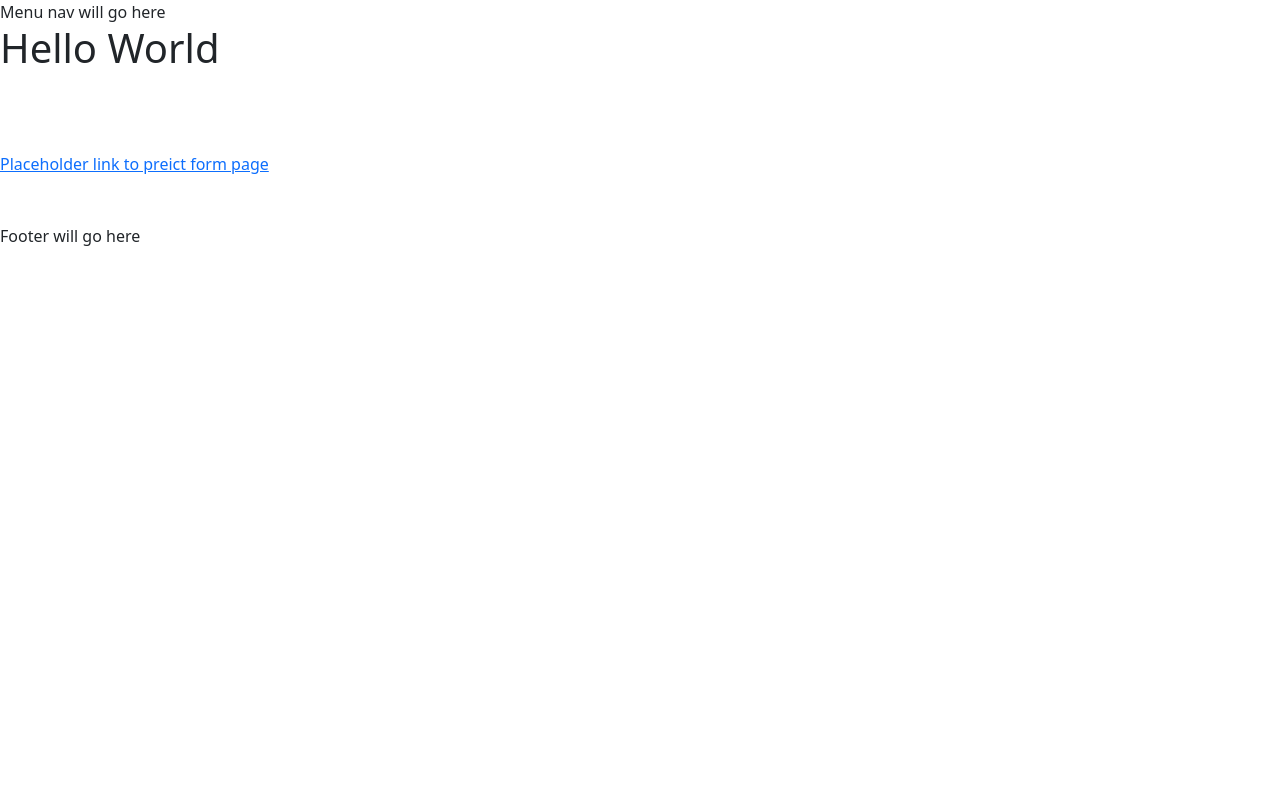
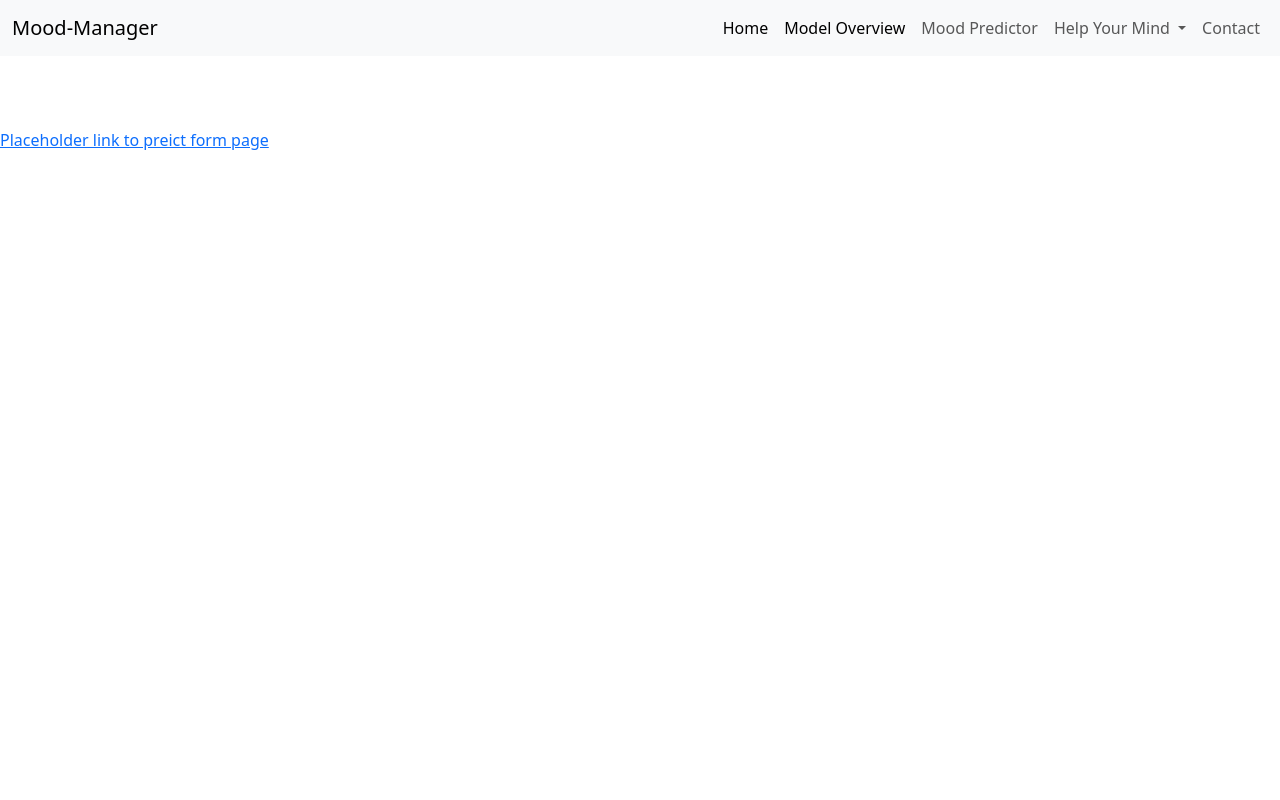
Before and after one commit to AlistairDriscoll/mood-manager, a Django app: page / in a window 1280 px wide. Run offline with Django 5.2, Linux system fonts and the light colour scheme; parts of the project's set-up code (start-up, migrations or seed data) failed here and were passed over; some libraries are stand-ins or nearby versions.

Commit message:
created navbar

```diff
--- a/templates/base.html
+++ b/templates/base.html
@@ -11,17 +11,50 @@
 		{% block extra_head %}{% endblock %}
 		<link rel="stylesheet" href="{% static 'css/main.css' %}">
 	</head>
-	<body>
+	<body class="d-flex flex-column min-vh-100">
 		<div>
-			Menu nav will go here
+			<nav class="navbar navbar-expand-lg bg-body-tertiary fixed-top">
+  <div class="container-fluid">
+    <a class="navbar-brand" href="/">Mood-Manager</a>
+    <button class="navbar-toggler" type="button" data-bs-toggle="collapse" data-bs-target="#navbarSupportedContent" aria-controls="navbarSupportedContent" aria-expanded="false" aria-label="Toggle navigation">
+      <span class="navbar-toggler-icon"></span>
+    </button>
+    <div class="collapse navbar-collapse" id="navbarSupportedContent">
+      <ul class="navbar-nav ms-auto mb-2 mb-lg-0">
+        <li class="nav-item">
+          <a class="nav-link active" aria-current="page" href="/">Home</a>
+        </li>
+		<li class="nav-item">
+          <a class="nav-link active" aria-current="page" href="/model-overview">Model Overview</a>
+        </li>
+        <li class="nav-item">
+          <a class="nav-link" href="/predict">Mood Predictor</a>
+        </li>
+        <li class="nav-item dropdown">
+          <a class="nav-link dropdown-toggle" href="#" role="button" data-bs-toggle="dropdown" aria-expanded="false">
+            Help Your Mind
+          </a>
+          <ul class="dropdown-menu">
+            <li><a class="dropdown-item" href="/improve-mood">Improve Your Mood</a></li>
+            <li><a class="dropdown-item" href="/reduce-stress">Reduce Stress</a></li>
+            <li><hr class="dropdown-divider"></li>
+          </ul>
+        </li>
+        <li class="nav-item">
+          <a class="nav-link" aria-disabled="true">Contact</a>
+        </li>
+      </ul>
+    </div>
+  </div>
+</nav>
 		</div>
 		{% block content %}
 		{% endblock %}
-		<div>
-			Footer will go here
-		</div>
+
 		<!-- Bootstrap JS and other scripts -->
 		<script src="https://cdn.jsdelivr.net/npm/bootstrap@5.3.3/dist/js/bootstrap.bundle.min.js"></script>
+		<script src="https://kit.fontawesome.com/68be089ad3.js" crossorigin="anonymous"></script>
 		{% block extra_js %}{% endblock %}
+
 	</body>
 </html>
```
